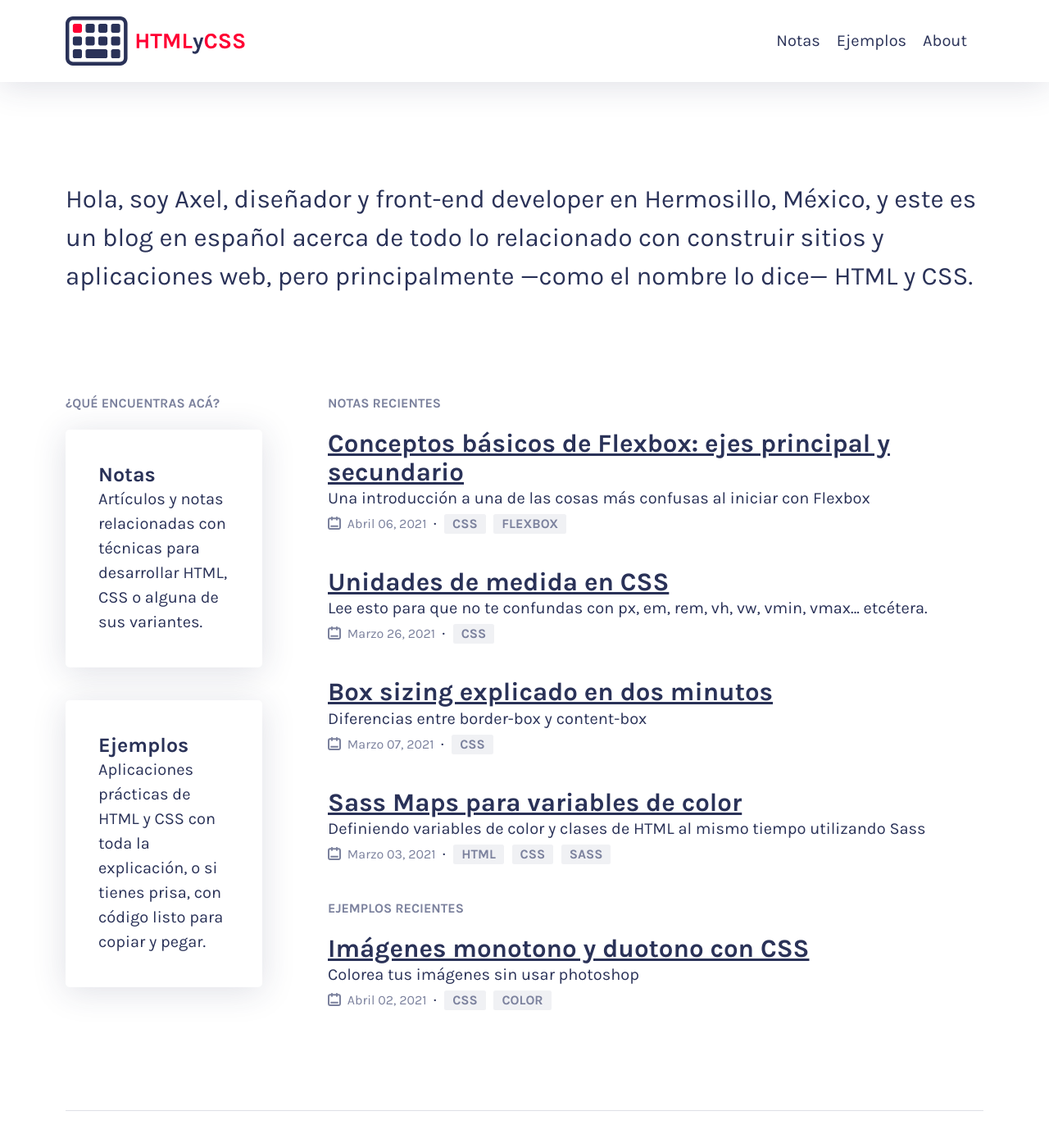
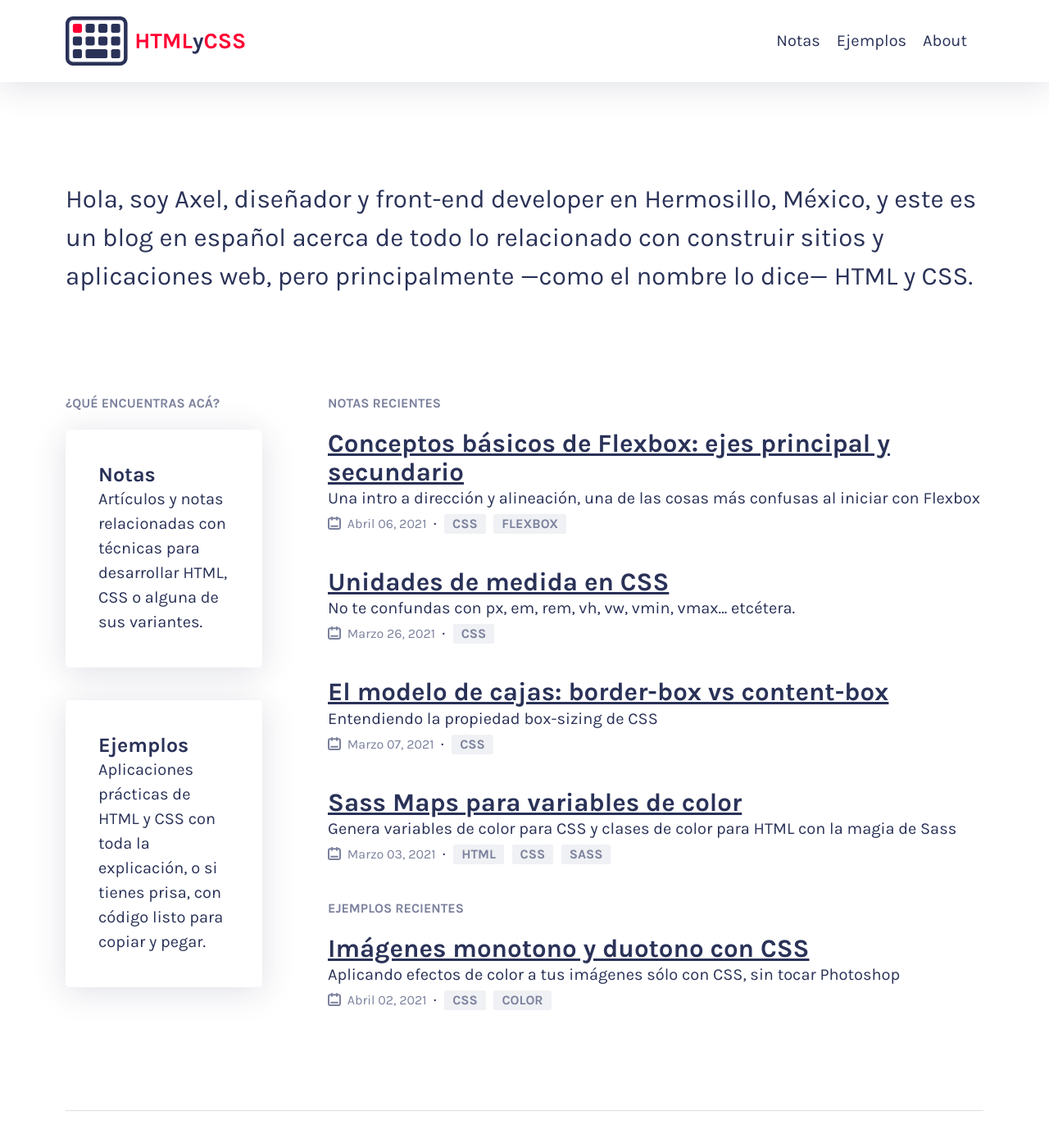
Before and after one commit to axelvaldez/htmlycss, a Jekyll site: the page built from index.md, in a window 1280 px wide and 1400 px high. Shown: the top 1394 px of the window at 82% size. Built offline with Jekyll 4.4.1, drawn with Linux system fonts in a browser that asks for light colours.

Commit message:
update tldrs and add meta tags

````diff
--- a/_plugins/tag-gen.rb
+++ b/_plugins/tag-gen.rb
@@ -8,9 +8,8 @@ module Jekyll
         self.process(@name)
         self.read_yaml(File.join(base, '_layouts'), 'tag.html')
         self.data['tag'] = tag
-        tag_title_prefix = site.config['tag_title_prefix'] || 'Notas y ejemplos con el tag '
-        tag_title_suffix = site.config['tag_title_suffix'] || ''
-        self.data['title'] = "#{tag_title_prefix}#{tag.upcase}#{tag_title_suffix}"
+        self.data['title'] = "#{tag.upcase}"
+        self.data['tldr'] = "Notas y ejemplos con el tag #{tag.upcase}"
       end
     end
     class TagGenerator < Generator
--- a/ejemplos/_posts/2021-04-02-imagenes-duotono.md
+++ b/ejemplos/_posts/2021-04-02-imagenes-duotono.md
@@ -2,7 +2,7 @@
 layout: post
 excerpt_separator: <!-- more -->
 title: "Imágenes monotono y duotono con CSS"
-tldr: "Colorea tus imágenes sin usar photoshop"
+tldr: "Aplicando efectos de color a tus imágenes sólo con CSS, sin tocar Photoshop"
 tags: css color
 ---
 
--- a/notas/_posts/2021-03-07-box-sizing.md
+++ b/notas/_posts/2021-03-07-box-sizing.md
@@ -1,8 +1,8 @@
 ---
 layout: post
 excerpt_separator: <!-- more -->
-title: "Box sizing explicado en dos minutos"
-tldr: "Diferencias entre border-box y content-box"
+title: "El modelo de cajas: border-box vs content-box"
+tldr: "Entendiendo la propiedad box-sizing de CSS"
 tags: css
 ---
 
--- a/notas/_posts/2021-03-26-unidades-de-medida.md
+++ b/notas/_posts/2021-03-26-unidades-de-medida.md
@@ -2,7 +2,7 @@
 layout: post
 excerpt_separator: <!-- more -->
 title: "Unidades de medida en CSS"
-tldr: "Lee esto para que no te confundas con px, em, rem, vh, vw, vmin, vmax... etcétera."
+tldr: "No te confundas con px, em, rem, vh, vw, vmin, vmax... etcétera."
 tags: css
 ---
 
--- a/notas/_posts/2021-03-3-sass-maps.md
+++ b/notas/_posts/2021-03-3-sass-maps.md
@@ -2,11 +2,11 @@
 layout: post
 excerpt_separator: <!-- more -->
 title: "Sass Maps para variables de color"
-tldr: "Definiendo variables de color y clases de HTML al mismo tiempo utilizando Sass"
+tldr: "Genera variables de color para CSS y clases de color para HTML con la magia de Sass"
 tags: html css sass
 ---
 
-Hace algunos años empecé a usar SASS. Lo primero que me convenció fueron las variables. En una época en la que las variables o *custom properties* de CSS aún no existían, esto representaba una ventaja gigante a la hora de escribir CSS fácil de mantener.
+Hace algunos años empecé a usar Sass. Lo primero que me convenció fueron las variables. En una época en la que las variables o *custom properties* de CSS aún no existían, esto representaba una ventaja gigante a la hora de escribir CSS fácil de mantener.
 
 Como para la mayoría, mi primer caso de uso para las variables fueron los colores. ¿Definir una paleta de colores y usarla a lo largo de la hoja de estilos, para luego hacer cambios en un sólo lugar y que toda la hoja de estilos se actualice? ¿Dónde firmo?.
 
@@ -42,17 +42,17 @@ Hasta ahora todo bien. El problema es que mientras más variaciones de color vay
 
 ¡Fácil, iteramos sobre las variables y generamos clases que hagan referencia a esas variables!
 
-Nope, en SASS no podemos tener una lista de variables sobre la cual iterar, ni se pueden interpolar los nombres de variables. Es decir, no podemos generar código que contenga nombres de variables en su resultado.
+Nope, en Sass no podemos tener una lista de variables sobre la cual iterar, ni se pueden interpolar los nombres de variables. Es decir, no podemos generar código que contenga nombres de variables en su resultado.
 
-### SASS Maps.
+### Sass Maps.
 
-Lo que sí podemos hacer es utilizar un SASS Map en lugar de variables para los colores. Un SASS Map es basicamente una lista de pares tipo *key, value*. Su sintaxis es:
+Lo que sí podemos hacer es utilizar un Sass Map en lugar de variables para los colores. Un Sass Map es basicamente una lista de pares tipo *key, value*. Su sintaxis es:
 
 ```SCSS
 $map: ( key1: value1, key2: value2, key3: value3 )
 ```
 
-Convirtiendo nuestras variables de color a un SASS Map, tendríamos:
+Convirtiendo nuestras variables de color a un Sass Map, tendríamos:
 
 ```SCSS
 $colors: (
@@ -82,7 +82,7 @@ color: color("primary");
 
 ### 2. Tener clases para utilizar cualquier color como color de texto o de fondo directamente en nuestro HTML.
 
-Ahora si podemos iterar sobre nuestro SASS Map para generar las clases de color necesarias:
+Ahora si podemos iterar sobre nuestro Sass Map para generar las clases de color necesarias:
 
 ```SCSS
 /* the colors */
@@ -104,4 +104,4 @@ Esto generará el siguiente CSS:
 ```
 
 
-Y cada vez que edites o agregues un nuevo color a tu SASS Map, las clases se generarán solitas y estarás listo para usar ese color tanto en tu CSS como en tu HTML.
+Y cada vez que edites o agregues un nuevo color a tu Sass Map, las clases se generarán solitas y estarás listo para usar ese color tanto en tu CSS como en tu HTML.
--- a/notas/_posts/2021-04-06-flex-ejes.md
+++ b/notas/_posts/2021-04-06-flex-ejes.md
@@ -2,7 +2,7 @@
 layout: post
 excerpt_separator: <!-- more -->
 title: "Conceptos básicos de Flexbox: ejes principal y secundario"
-tldr: "Una introducción a una de las cosas más confusas al iniciar con Flexbox"
+tldr: "Una intro a dirección y alineación, una de las cosas más confusas al iniciar con Flexbox"
 tags: css flexbox
 ---
 
````
